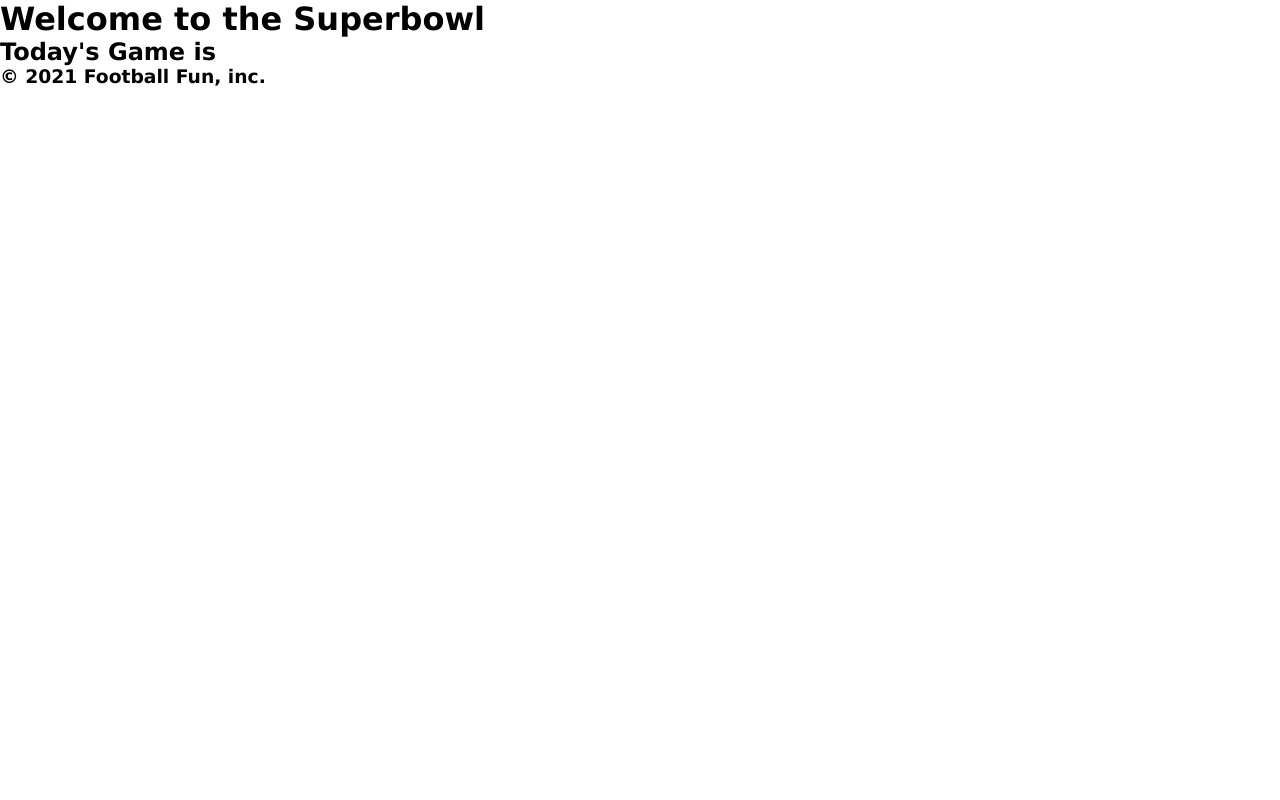
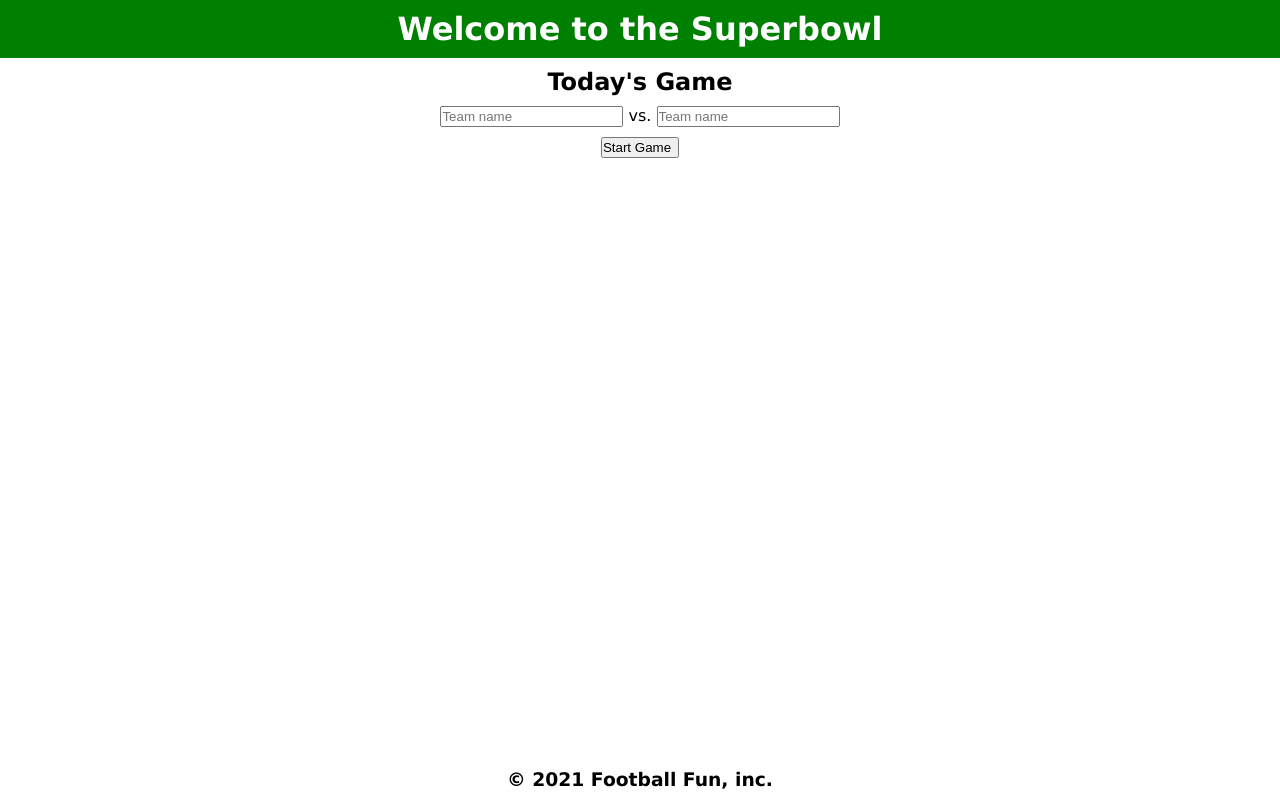
Before and after one commit to JMead171/superbowl, a plain HTML site: page index.html in a window 1280 px wide. Drawn offline with Linux system fonts and the light colour scheme.

Commit message:
added css and input fields

```diff
--- a/assets/css/style.css
+++ b/assets/css/style.css
@@ -6,8 +6,43 @@
 
 :root {
     --primary: green;
+    --secondary: white;
 }
 
 body {
     font-family: Verdana, Geneva, Tahoma, sans-serif;
 }
+
+header {
+    background-color: var(--primary);
+    color: var(--secondary);
+    text-align: center;
+    padding: 10px 0;
+}
+
+.start-game {
+    display: inline-block;
+    text-align: center;
+    width: 100%
+}
+
+.start-game h2 {
+    text-align: center;
+    padding: 10px 0;
+}
+
+.start-game p {
+    display: inline;
+}
+
+.start-btn {
+    text-align: center;
+    margin-top: 10px;
+}
+
+footer {
+    text-align: center;
+    bottom: 10px;
+    position: absolute;
+    width: 100%;
+}
--- a/assets/js/football.js
+++ b/assets/js/football.js
@@ -0,0 +1,6 @@
+console.log("Welcome to the superbowl");
+
+
+function kickOff() {
+
+};
--- a/index.html
+++ b/index.html
@@ -13,8 +13,14 @@
         <h1>Welcome to the Superbowl</h1>
     </header>
 
-    <section>
-        <h2>Today's Game is</h2>
+    <section class="start-game">
+        <h2>Today's Game</h2>
+        <input type="text" placeholder="Team name" id='home-team'>
+        <p> vs.</p>
+        <input type="text" placeholder="Team name" id='away-team'>
+        <div>
+            <button type="submit" value="Submit" class="start-btn">Start Game</button>
+        </div>
     </section>
 
     <footer>
```
